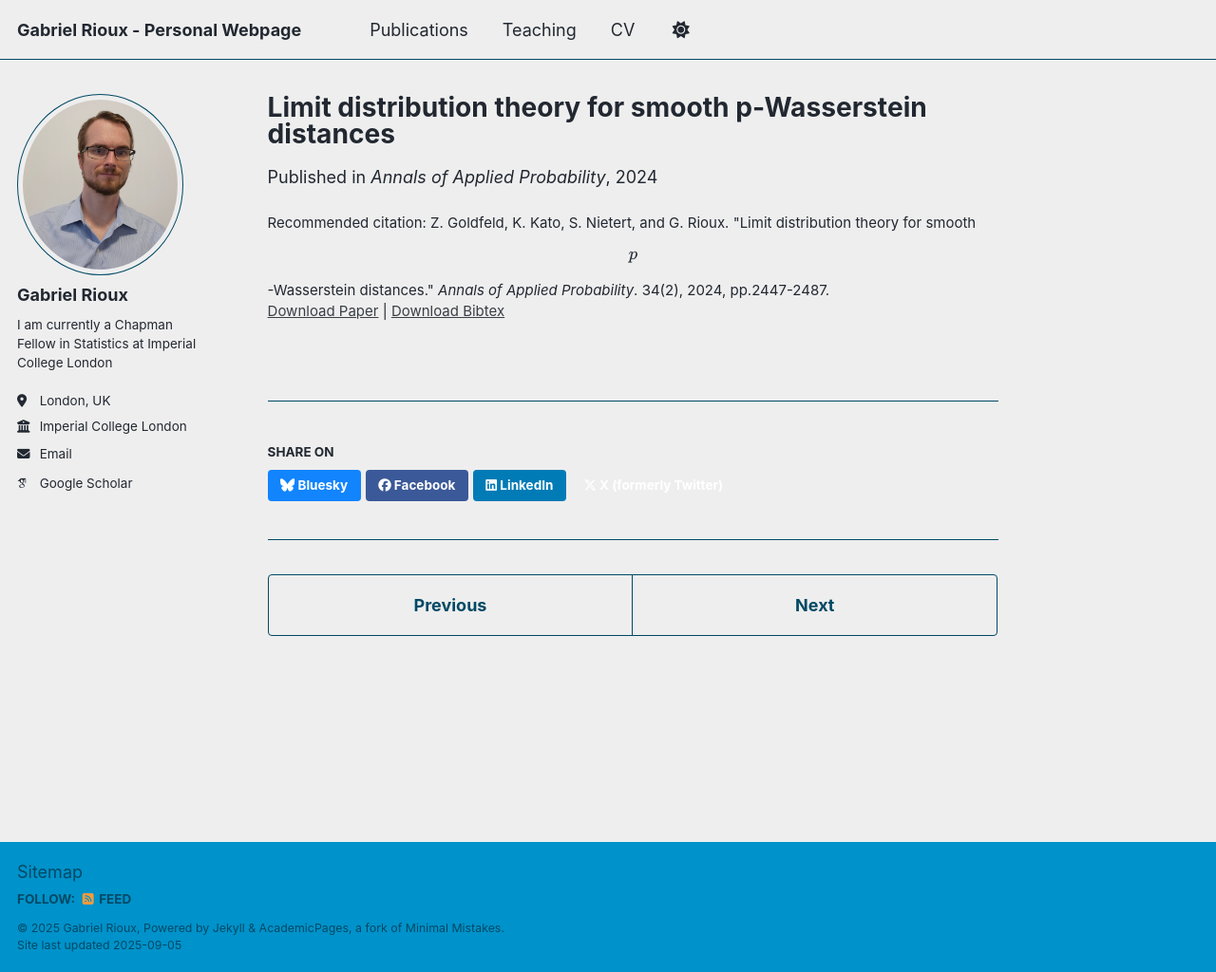
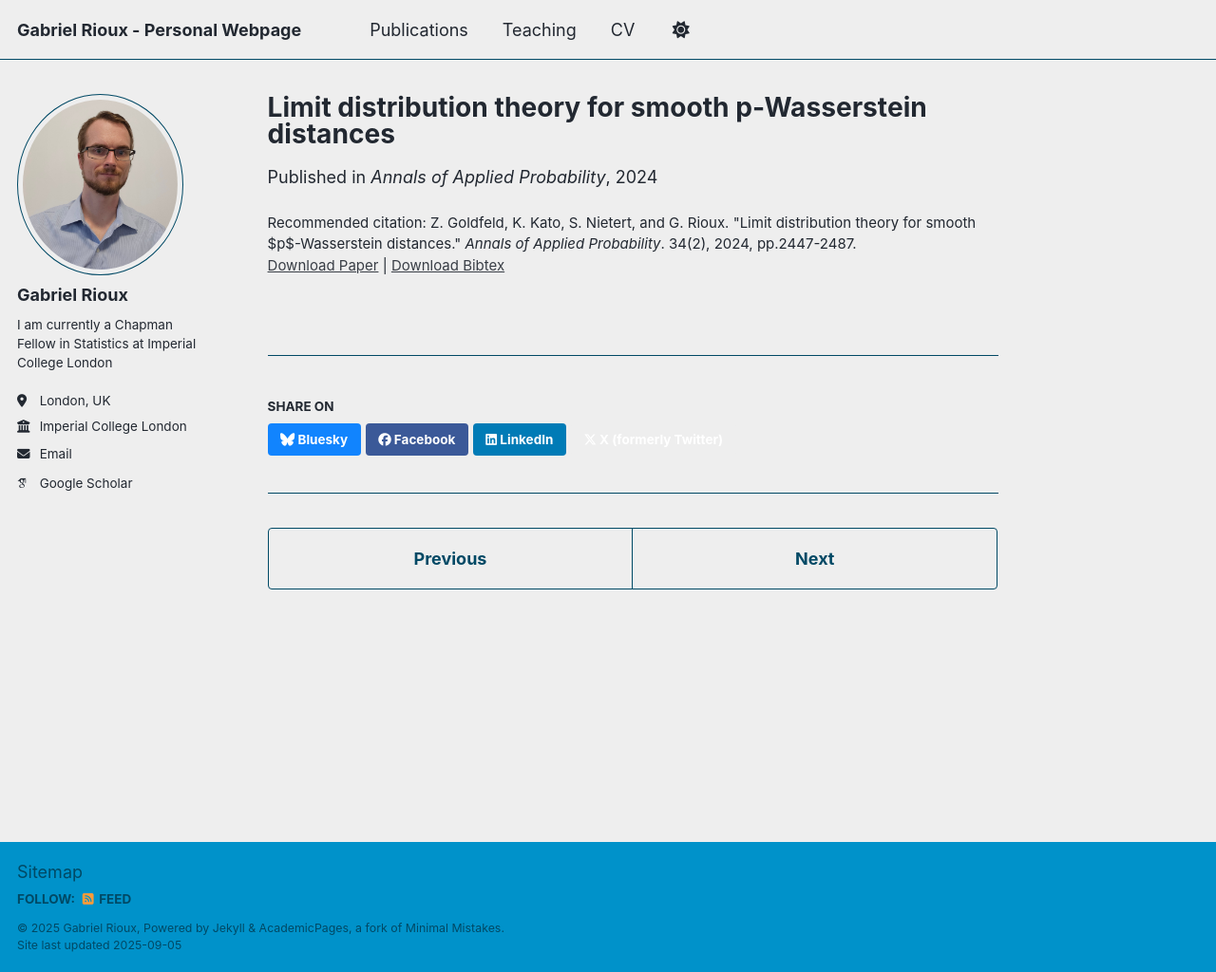
Before and after one commit to gabrielrioux/gabrielrioux.github.io, a Jekyll site: the page built from _publications/goldfeld2024limit.md, in a window 1280 px wide and 1024 px high. Shown: the whole window at 95% size. Built offline with Jekyll 4.4.1, drawn with Linux system fonts in a browser that asks for light colours; some web fonts are replaced; a script that is not in the unit is left out.

```diff
--- a/_publications/goldfeld2024limit.md
+++ b/_publications/goldfeld2024limit.md
@@ -10,5 +10,5 @@ slidesurl:
 arxivurl: 'https://arxiv.org/abs/2203.00159'
 paperurl: 'https://projecteuclid.org/journals/annals-of-applied-probability/volume-34/issue-2/Limit-distribution-theory-for-smooth-p-Wasserstein-distances/10.1214/23-AAP2028.short'
 bibtexurl: 'http://gabrielrioux.github.io/files/bibtex1.bib'
-citation: 'Z. Goldfeld, K. Kato, S. Nietert, and G. Rioux. &quot;Limit distribution theory for smooth $$p$$-Wasserstein distances.&quot; <i>Annals of Applied Probability</i>. 34(2), 2024, pp.2447-2487.'
+citation: 'Z. Goldfeld, K. Kato, S. Nietert, and G. Rioux. &quot;Limit distribution theory for smooth $p$-Wasserstein distances.&quot; <i>Annals of Applied Probability</i>. 34(2), 2024, pp.2447-2487.'
 ---
```
